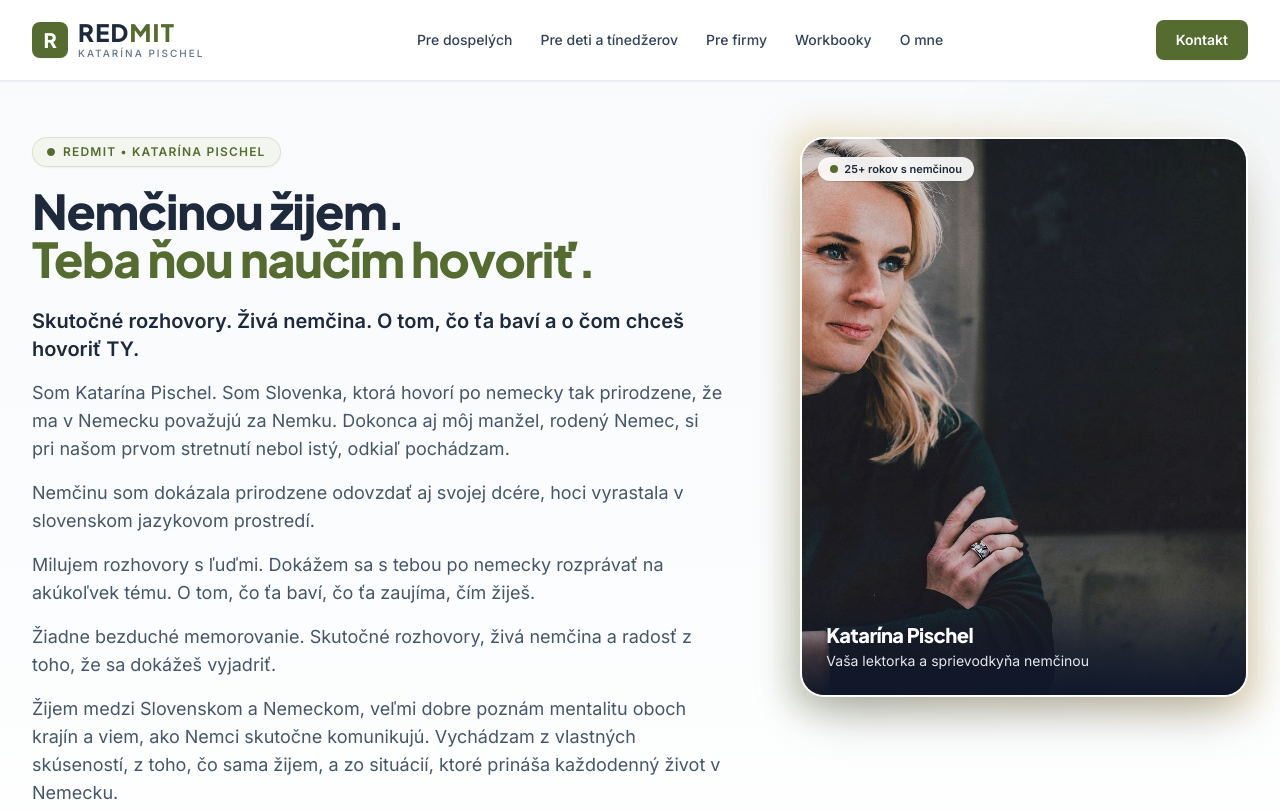
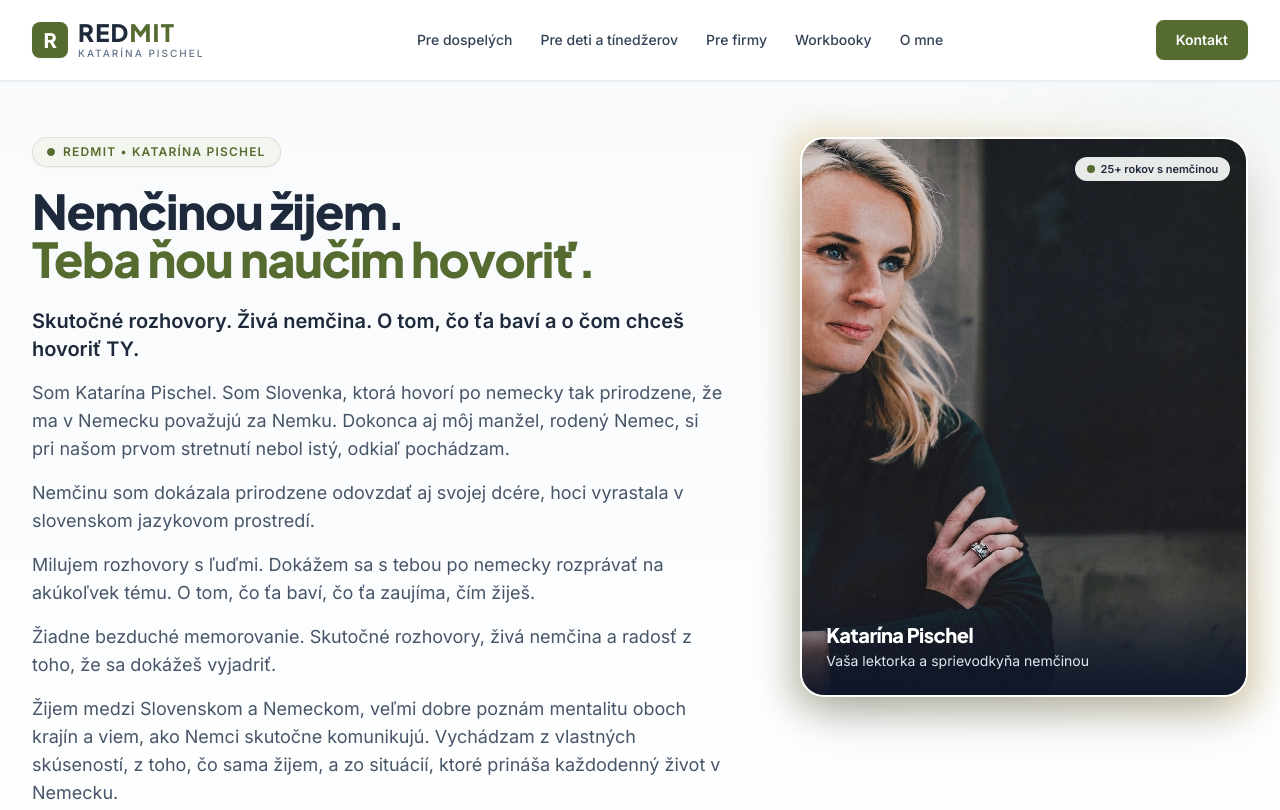
Before and after one commit to susienka/Redmit, a plain HTML site: page index.html in a window 1280 px wide. Shown: the top 810 px of the page. Drawn offline with nearby package versions, Linux system fonts and the light colour scheme.

Commit message:
Change div position from left to right in index.html

```diff
--- a/index.html
+++ b/index.html
@@ -333,7 +333,7 @@
                                 alt="Katarína Pischel – lektorka REDMIT"
                                 class="w-full h-full object-cover object-top group-hover:scale-105 transition-transform duration-700"
                             >
-                            <div class="absolute top-4 left-4">
+                            <div class="absolute top-4 right-4">
                                 <span class="inline-flex items-center gap-1.5 px-3 py-1 rounded-full bg-white/90 backdrop-blur-md text-brand-slate text-[11px] font-bold shadow-sm">
                                     <span class="w-2 h-2 rounded-full bg-brand-red"></span>
                                     25+ rokov s nemčinou
```
